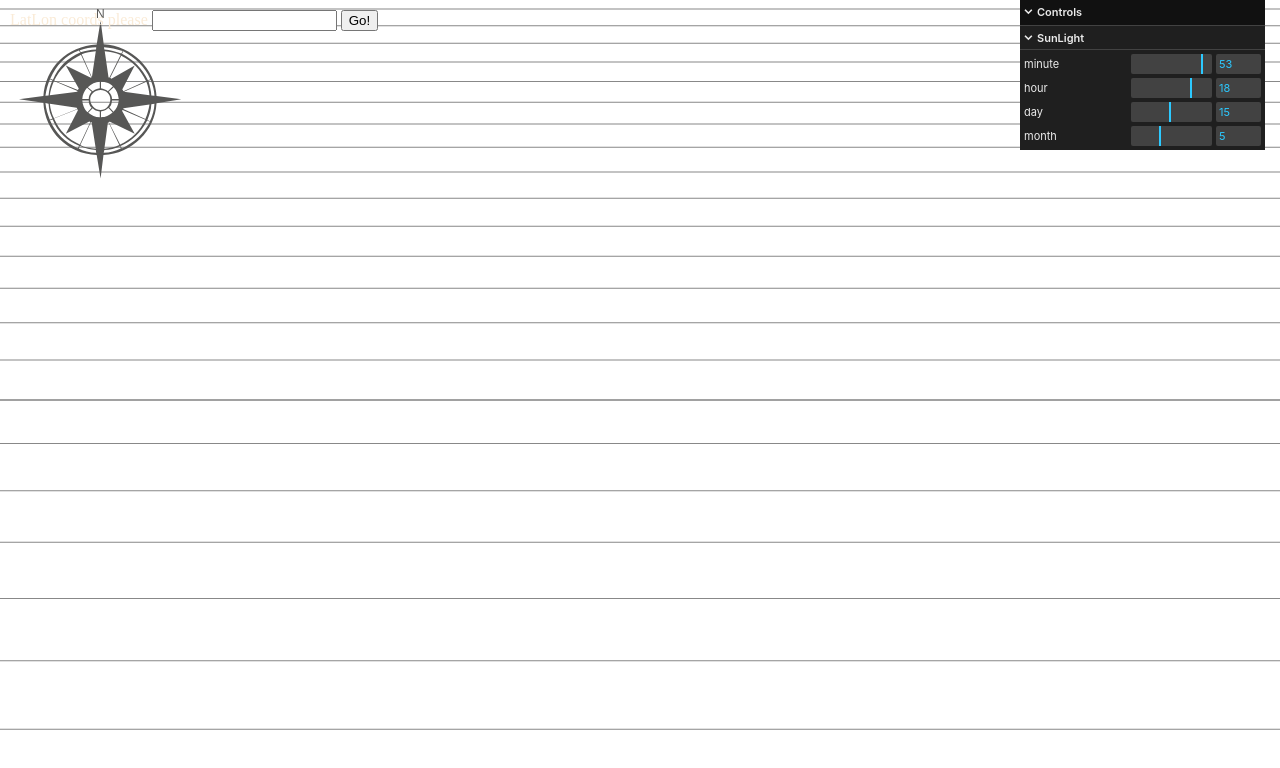
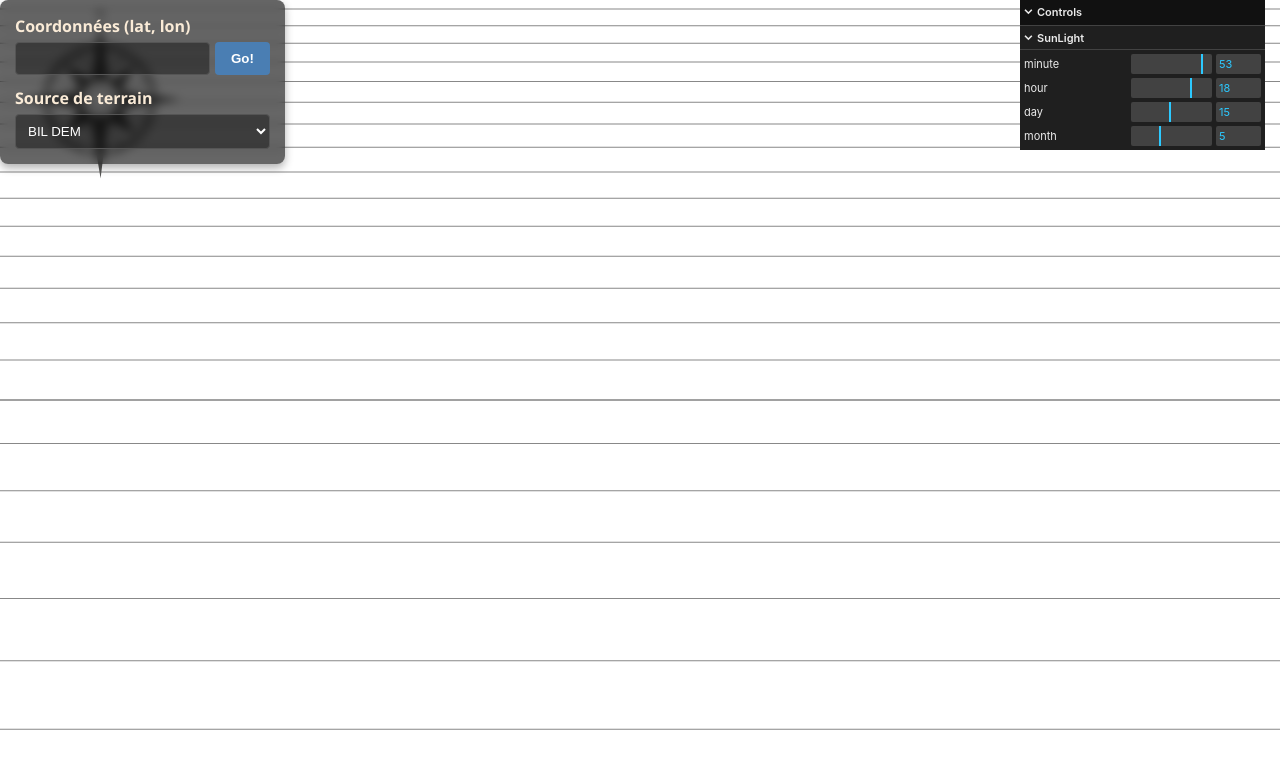
Before and after one commit to hdmzz/SunnyCi, a website built with Vite: page index.html in a window 1280 px wide. Built offline with nearby package versions, Linux system fonts and the light colour scheme; no server answers; animation ran at ten frames a second; files whose address does not match are found by name; what @mapbox/sphericalmercator, suncalc would draw is missing.

Commit message:
choix entre plusieurs sources ddebut:

```diff
--- a/index.html
+++ b/index.html
@@ -9,10 +9,29 @@
 	<style>
 		body {
 			margin: 0;
-		};
+			font-family: 'Segoe UI', Arial, sans-serif;
+		}
 		svg {
 			transform-origin: center center;
-		};
+		}
+		#goButton:hover {
+			background-color: #5a93cc !important;
+		}
+		#goButton:active {
+			background-color: #3a6d9c !important;
+			transform: translateY(1px);
+		}
+		#sourceSelector:hover {
+			border-color: #777 !important;
+		}
+		#sourceSelector:focus, #coordsInput:focus {
+			outline: none;
+			border-color: #6a9cc5 !important;
+			box-shadow: 0 0 0 2px rgba(74, 126, 179, 0.3);
+		}
+		select option {
+			background-color: #2a2a2a;
+		}
 	</style>
 
 	<div id="compassContainer" style="position: absolute;">
@@ -24,10 +43,21 @@
 		</svg>
 	</div>
 		<div id="viewerDiv">
-			<div id="input" style="position: absolute; top: 0; left: 0; z-index: 1000; background-color: transparent; padding: 10px; color: antiquewhite;">
-				<label for="coordsInput">LatLon coords please</label>
-				<input type="text" id="coordsInput">
-				<button type="submit" id="goButton">Go!</button>
+			<div id="input" style="position: absolute; top: 0; left: 0; z-index: 1000; background-color: rgba(0, 0, 0, 0.6); padding: 15px; color: antiquewhite; border-radius: 8px; box-shadow: 0 4px 8px rgba(0, 0, 0, 0.3); backdrop-filter: blur(5px);">
+				<div style="margin-bottom: 12px;">
+					<label for="coordsInput" style="display: block; margin-bottom: 5px; font-weight: bold;">Coordonnées (lat, lon)</label>
+					<div style="display: flex;">
+						<input type="text" id="coordsInput" style="flex: 1; padding: 8px; border-radius: 4px; border: 1px solid #555; background-color: rgba(0, 0, 0, 0.4); color: white; margin-right: 5px;">
+						<button type="submit" id="goButton" style="padding: 8px 16px; border-radius: 4px; background-color: #4a7eb3; color: white; border: none; cursor: pointer; font-weight: bold; transition: background-color 0.3s;">Go!</button>
+					</div>
+				</div>
+				<div style="margin-top: 12px;">
+					<label for="sourceSelector" style="display: block; margin-bottom: 5px; font-weight: bold;">Source de terrain</label>
+					<select id="sourceSelector" style="width: 100%; padding: 8px; border-radius: 4px; border: 1px solid #555; background-color: rgba(0, 0, 0, 0.4); color: white; cursor: pointer;">
+						<option value="bildem">BIL DEM</option>
+						<option value="mapbox">Mapbox RGB</option>
+					</select>
+				</div>
 			</div>
 		</div>
 		<script type="module" src="./src/main.ts"></script>
--- a/src/HugoGeo.ts
+++ b/src/HugoGeo.ts
@@ -42,6 +42,10 @@ class	HugoGeo {
 
 	public async	getTerrainRgb( origin: [lat: number, lon:  number], radius: number, zoom: number ): Promise<THREE.Group> {
 		const	meshes = await this.getTerrain(origin, radius, zoom);
+
+		meshes.forEach(( mesh ) => {
+			mesh.rotateX( -Math.PI/2 );
+		})
 
 		return ( HugoGeo.createDemGroups( "dem-rgb", meshes ));
 	};
--- a/src/Models/RgbModel.ts
+++ b/src/Models/RgbModel.ts
@@ -86,7 +86,7 @@ class	RgbModel {
 			if ( tile !== null ) {
 				this.dataElevationCovered = this.dataElevationCovered.concat( this.addTile( tile, zoomPos, zpCovered, bbox ));
 			} else {
-				throw new Error( 'no tile added l-87 RgbModel' );
+				throw new Error( 'no tile added l-89 RgbModel' );
 			};
 
 			count++;
@@ -158,8 +158,8 @@ class	RgbModel {
 		return ( dataElev );
 	};
 
-	//cette fonnction s'executera dans la boucle forEacch DataElevation
-	//c'est pour  cela qu on un compte de pour  verifier que les tuiles de
+	//cette fonnction s'executera dans la boucle forEach DataElevation
+	//c'est pour  cela qu on un compt pour  verifier que les tuiles de
 	//lelevation ont bien ete fetche et sont bieng arrivees
 	public async	build() {
 		let		satCount = 0;
--- a/src/View/View.ts
+++ b/src/View/View.ts
@@ -26,10 +26,10 @@ class	View extends THREE.EventDispatcher {
 
 	constructor( container: HTMLDivElement, center: [lat: number, lon: number] ) {
 		super();
-		const	compass = document.getElementById("compassContainer");
+		const compass = document.getElementById("compassContainer");
 		this.center = center
 		this.scene = new THREE.Scene();
-		this.scene.background = new THREE.CubeTextureLoader().setPath('/').load(['px.png', 'nx.png', 'py.png', 'ny.png', 'pz.png', 'nz.png'])
+		this.scene.background = new THREE.CubeTextureLoader().setPath('/DEMVis').load(['px.png', 'nx.png', 'py.png', 'ny.png', 'pz.png', 'nz.png'])
 		this.camera = new THREE.PerspectiveCamera( 75, window.innerWidth / window.innerHeight, 0.1, 10000 );
 		this.camera.position.z = 5;
 		this.camera.position.y = 10;
@@ -44,10 +44,10 @@ class	View extends THREE.EventDispatcher {
 		this.initSun();
 		this.createGUI();
 
-		let		dir = new THREE.Vector3();
-		let		sph = new THREE.Spherical();
+		let	dir = new THREE.Vector3();
+		let	sph = new THREE.Spherical();
 
-		const	animate = () => {
+		const animate = () => {
 			this.camera.getWorldDirection( dir );
 			sph.setFromVector3( dir );
 			let	thetaDegree = sph.theta * ( 180 / Math.PI );
--- a/src/main.ts
+++ b/src/main.ts
@@ -22,9 +22,9 @@ view.addLayer( "helper", gridHelper );
 const geo = new HugoGeo({
 	tokenMapBox: 'pk.eyJ1IjoiYWxhbnRnZW8tcHJlc2FsZXMiLCJhIjoiY2pzcTA4NjRiMTMxczQzcDFqa29maXk3bSJ9.pVYNTFKfcOXA_U_5TUwDWw',
 	tokenOpenTopo: '',
-	unitsSide: 100,
-	source: ''
-})
+	unitsSide: 10000,
+});
+
 
 async function	loadTerrain()
 {
@@ -37,39 +37,49 @@ async function	loadTerrain()
 	};
 	const	extent = new Extent( CENTER, RADIUS, "EPSG:4326" );
 
-	//const	testWmts = new WMTSSource( extent, {
-	//	layer: "ELEVATION.ELEVATIONGRIDCOVERAGE.HIGHRES",
-	//	format: "image/x-bil;bits=32",
-	//	style: "normal",
-	//	tileMatrixSet: "WGS84G",
-	//	neighbors: true,
-	//	zoom: 14,
-	//});
+	// Récupérer la source sélectionnée
+	const sourceSelector = document.getElementById("sourceSelector") as HTMLSelectElement;
+	const selectedSource = sourceSelector ? sourceSelector.value : "mapbox";
 
-	//const	eleLayer = new ElevationLayer( testWmts );
-	//const	terrain = await eleLayer.fetchBil();
-	//terrain.rotateY( Math.PI );
-	//view.addLayer( "terrain", terrain );
+	let terrain;
 
-	//const	buildingSource = new WFSSource( CENTER, RADIUS, {
-	//	layer: "BDTOPO_V3:batiment",
-	//});
+	if (selectedSource === "mapbox") {
+		// Utiliser Mapbox RGB
+		terrain = await geo.getTerrainRgb(CENTER, 5, 15);
+	} else {
+		// Utiliser BIL DEM
+		const testWmts = new WMTSSource( extent, {
+			layer: "ELEVATION.ELEVATIONGRIDCOVERAGE.HIGHRES",
+			format: "image/x-bil;bits=32",
+			style: "normal",
+			tileMatrixSet: "WGS84G",
+			neighbors: true,
+			zoom: 14,
+		});
 
-	//const	buildings = await new Buildings(CENTER, RADIUS, view, buildingSource, terrain.children as THREE.Mesh[], extent ).Building();
-	//buildings.rotateY( Math.PI );
+		const eleLayer = new ElevationLayer( testWmts );
+		terrain = await eleLayer.fetchBil();
+		terrain.rotateY( Math.PI );
+	}
 
-	//const	osmSource = new OSMSource( CENTER, RADIUS, "tree" );
-	//const	treeLayer = new GeometryLayer( osmSource, terrain, view, extent );
+	view.addLayer("terrain", terrain)
 
-	//console.log( treeLayer );
+		const	buildingSource = new WFSSource( CENTER, RADIUS, {
+			layer: "BDTOPO_V3:batiment",
+		});
 
-	//view.addLayer( "buildings", buildings );
+		const	buildings = await new Buildings(CENTER, RADIUS, view, buildingSource, terrain.children as THREE.Mesh[], extent ).Building();
+		buildings.rotateY( Math.PI );
+
+		view.addLayer( "buildings", buildings );
+
 };
 
 loadTerrain();
 
 const goButton = document.getElementById("goButton") as HTMLButtonElement;
 const coordsInput = document.getElementById("coordsInput") as HTMLInputElement;
+const sourceSelector = document.getElementById("sourceSelector") as HTMLSelectElement;
 
 goButton?.addEventListener("click", () => {
 	const	coords = coordsInput.value.split( ',' ).map( Number );
@@ -81,3 +91,9 @@ goButton?.addEventListener("click", () => {
 		alert('not a valid center!');
 	};
 });
+
+// Ajout d'un événement pour le changement de source
+sourceSelector?.addEventListener("change", () => {
+	view.removeLayer();
+	loadTerrain();
+});
```
